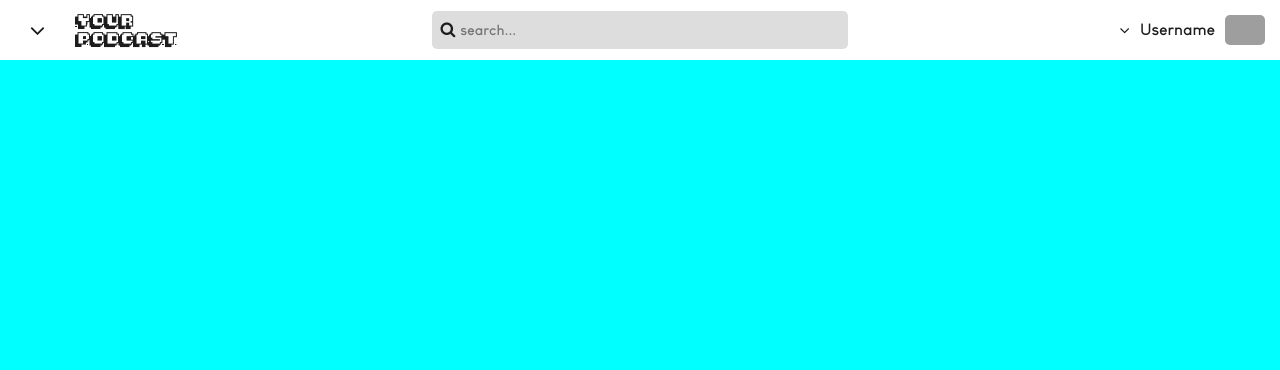
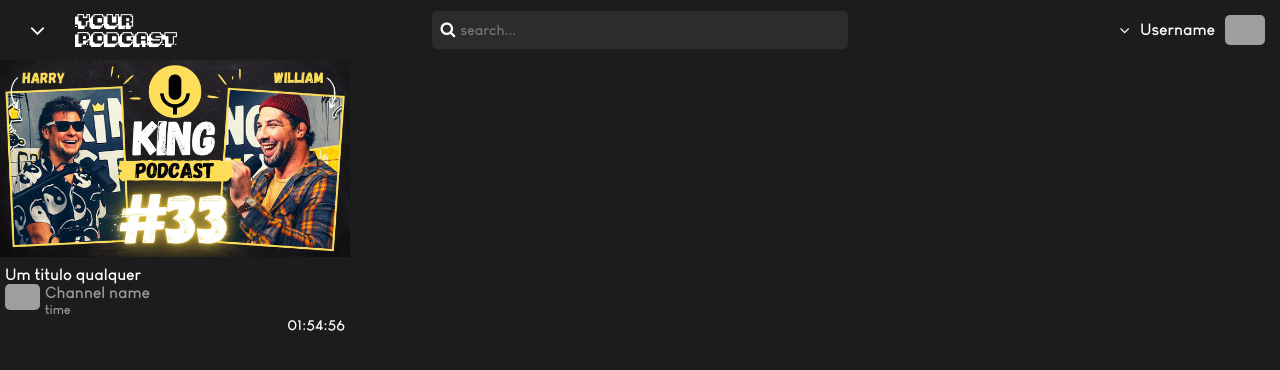
Before and after one commit to sadiegoc/yourpodcast, a Vue app in the folder frontend/: page / in a window 1280 px wide. Shown: the top 370 px of the page. Built offline with nearby package versions, Linux system fonts and the light colour scheme; grey boxes are pictures that could not be loaded.

Commit message:
podcast card

```diff
--- a/frontend/src/App.vue
+++ b/frontend/src/App.vue
@@ -28,6 +28,8 @@ export default {
     --light-hard: white;
     --light-soft: #ddd;
     --light-hover: rgba(0, 0, 0, 0.2);
+
+    --border-radius: 5px;
   }
 
   @font-face {
--- a/frontend/src/components/HelloWorld.vue
+++ /dev/null
@@ -1,58 +0,0 @@
-<template>
-  <div class="hello">
-    <h1>{{ msg }}</h1>
-    <p>
-      For a guide and recipes on how to configure / customize this project,<br>
-      check out the
-      <a href="https://cli.vuejs.org" target="_blank" rel="noopener">vue-cli documentation</a>.
-    </p>
-    <h3>Installed CLI Plugins</h3>
-    <ul>
-      <li><a href="https://github.com/vuejs/vue-cli/tree/dev/packages/%40vue/cli-plugin-babel" target="_blank" rel="noopener">babel</a></li>
-      <li><a href="https://github.com/vuejs/vue-cli/tree/dev/packages/%40vue/cli-plugin-eslint" target="_blank" rel="noopener">eslint</a></li>
-    </ul>
-    <h3>Essential Links</h3>
-    <ul>
-      <li><a href="https://vuejs.org" target="_blank" rel="noopener">Core Docs</a></li>
-      <li><a href="https://forum.vuejs.org" target="_blank" rel="noopener">Forum</a></li>
-      <li><a href="https://chat.vuejs.org" target="_blank" rel="noopener">Community Chat</a></li>
-      <li><a href="https://twitter.com/vuejs" target="_blank" rel="noopener">Twitter</a></li>
-      <li><a href="https://news.vuejs.org" target="_blank" rel="noopener">News</a></li>
-    </ul>
-    <h3>Ecosystem</h3>
-    <ul>
-      <li><a href="https://router.vuejs.org" target="_blank" rel="noopener">vue-router</a></li>
-      <li><a href="https://vuex.vuejs.org" target="_blank" rel="noopener">vuex</a></li>
-      <li><a href="https://github.com/vuejs/vue-devtools#vue-devtools" target="_blank" rel="noopener">vue-devtools</a></li>
-      <li><a href="https://vue-loader.vuejs.org" target="_blank" rel="noopener">vue-loader</a></li>
-      <li><a href="https://github.com/vuejs/awesome-vue" target="_blank" rel="noopener">awesome-vue</a></li>
-    </ul>
-  </div>
-</template>
-
-<script>
-export default {
-  name: 'HelloWorld',
-  props: {
-    msg: String
-  }
-}
-</script>
-
-<!-- Add "scoped" attribute to limit CSS to this component only -->
-<style scoped>
-h3 {
-  margin: 40px 0 0;
-}
-ul {
-  list-style-type: none;
-  padding: 0;
-}
-li {
-  display: inline-block;
-  margin: 0 10px;
-}
-a {
-  color: #42b983;
-}
-</style>
--- /dev/null
+++ b/frontend/src/components/home/Home.vue
@@ -0,0 +1,18 @@
+<template>
+    <div class="home">
+        <PodcastCard></PodcastCard>
+    </div>
+</template>
+
+<script>
+import PodcastCard from './PodcastCard.vue';
+
+export default {
+    name: 'HomePage',
+    components: { PodcastCard }
+}
+</script>
+
+<style scoped>
+
+</style>
--- /dev/null
+++ b/frontend/src/components/home/PodcastCard.vue
@@ -0,0 +1,110 @@
+<template>
+    <div class="podcast-card" :class="{ dark: this.themeDark }">
+        <div class="thumbnail">
+            <img src="@/assets/imgs/thumbnail.jpg" alt="Thumbnail">
+        </div>
+        <div class="body">
+            <h1 class="title">Um titulo qualquer</h1>
+            <div class="channel">
+                <router-link to="#">
+                    <img src="../../../../storage/profiles/imgs/default.jpg" alt="Logo">
+                </router-link>
+                <div class="info">
+                    <router-link to="#">
+                        <h2>Channel name</h2>
+                    </router-link>
+                    <p>time</p>
+                </div>
+            </div>
+            <div class="footer">
+                <span>
+                    01:54:56
+                </span>
+            </div>
+        </div>
+    </div>
+</template>
+
+<script>
+import { mapState } from 'vuex';
+export default {
+    name: 'PodcastCard',
+    computed: mapState(['themeDark'])
+}
+</script>
+
+<style scoped>
+.podcast-card.dark .title,
+.podcast-card.dark .footer {
+    color: var(--light-hard);
+}
+
+.podcast-card.dark .info a,
+.podcast-card.dark .info p {
+    color: #999;
+    text-decoration: none;
+}
+
+.podcast-card .title,
+.podcast-card .footer {
+    color: var(--dark-hard);
+}
+
+.podcast-card .info a,
+.podcast-card .info p {
+    color: #888;
+    text-decoration: none;
+}
+
+.podcast-card {
+    width: 350px;
+    display: flex; flex-direction: column;
+    cursor: pointer;
+}
+
+.thumbnail {
+    margin: 0; padding: 0;
+    width: 100%; height: auto;
+}
+
+.thumbnail img {
+    width: 100%;
+}
+
+.body {
+    display: flex; flex-direction: column;
+    padding: 5px; margin: 0;
+}
+
+.body .title {
+    margin: 0; padding: 0;
+}
+
+.channel {
+    display: flex; flex-direction: row;
+}
+
+.channel img {
+    width: 35px; border-radius: var(--border-radius);
+}
+
+.info {
+    margin-left: 5px;
+}
+
+.info h2, .info p {
+    margin: 0; padding: 0;
+}
+
+.info p {
+    font-size: 0.8rem;
+}
+
+.footer {
+    display: flex; justify-content: end;
+}
+
+.footer span {
+    font-size: 0.9rem;
+}
+</style>
--- a/frontend/src/components/templates/Content.vue
+++ b/frontend/src/components/templates/Content.vue
@@ -1,18 +1,21 @@
 <template>
-    <div class="content">
-
+    <div class="content" :class="{ dark: this.themeDark }">
+        <router-view></router-view>
     </div>
 </template>
 
 <script>
+import { mapState } from 'vuex';
 export default {
-    name: 'ContentTemp'
+    name: 'ContentTemp',
+    computed: mapState(['themeDark'])
 }
 </script>
 
 <style scoped>
+    .content.dark { background-color: var(--dark-hard); }
+    .content { background-color: var(--light-hard); }
     .content {
         grid-area: content;
-        background-color: aqua;
     }
 </style>
--- a/frontend/src/components/templates/Header.vue
+++ b/frontend/src/components/templates/Header.vue
@@ -39,13 +39,9 @@
                                     Logout
                                 </a>
                                 <a @click="toggleTheme()">
-                                    <i class="sun" v-if="this.themeDark">
-                                        <img src="@/assets/imgs/sun.svg" alt="Sun" height="16px">
-                                    </i>
-                                    <i class="moon" v-if="!this.themeDark">
-                                        <img src="@/assets/imgs/moon.svg" alt="Moon" height="16px">
-                                    </i>
-                                    Light
+                                    <img v-if="this.themeDark" src="@/assets/imgs/sun.svg" alt="Sun" height="16px">
+                                    <img v-if="!this.themeDark" src="@/assets/imgs/moon.svg" alt="Moon" height="16px">
+                                    {{ this.themeDark ? 'Light' : 'Dark' }}
                                 </a>
                             </div>
                         </div>
@@ -179,7 +175,7 @@ export default {
 
     .search {
         padding: 10px 8px; margin: 0 auto;
-        border-radius: 5px;
+        border-radius: var(--border-radius);
         max-width: 400px;
 
         display: flex; align-items: center;
@@ -231,7 +227,7 @@ export default {
     }
 
     .user-button img {
-        border-radius: 5px;
+        border-radius: var(--border-radius);
     }
 
 
@@ -249,17 +245,17 @@ export default {
         min-width: 170px;
         padding: 10px;
         display: none;
-        border-bottom-left-radius: 5px;
-        border-bottom-right-radius: 5px;
+        border-bottom-left-radius: var(--border-radius);
+        border-bottom-right-radius: var(--border-radius);
     }
 
     .user-dropdown-content a {
         padding: 10px;
-        border-radius: 5px;
+        border-radius: var(--border-radius);
     }
 
 
-    .user-dropdown-content a i {
+    .user-dropdown-content a i, .user-dropdown-content a img {
         margin-right: 5px;
     }
 
@@ -270,6 +266,7 @@ export default {
 
     .dropdown-menu a {
         text-decoration: none; cursor: pointer;
+        display: flex; align-items: center;
     }
 
     @media (max-width: 640px) {
--- a/frontend/src/config/store.js
+++ b/frontend/src/config/store.js
@@ -3,7 +3,7 @@ import { createStore } from "vuex";
 export default createStore({
     state: {
         isMenuVisible: false,
-        themeDark: false
+        themeDark: true
     },
     mutations: {
         toggleMenu (state, isVisible) {
--- a/frontend/src/routes/routes.js
+++ b/frontend/src/routes/routes.js
@@ -1,11 +1,12 @@
-import Content from "@/components/templates/Content.vue";
+import HomePage from "@/components/home/Home.vue";
 import { createRouter, createWebHistory } from "vue-router";
 
 const routes = [
     {
         path: '/',
+        alias: '/home',
         name: 'home',
-        component: Content
+        component: HomePage
     }
 ]
 
```
Also changed, not shown: frontend/src/assets/imgs/thumbnail.jpg (added), frontend/src/components/templates/UserDropdown.vue (deleted).
